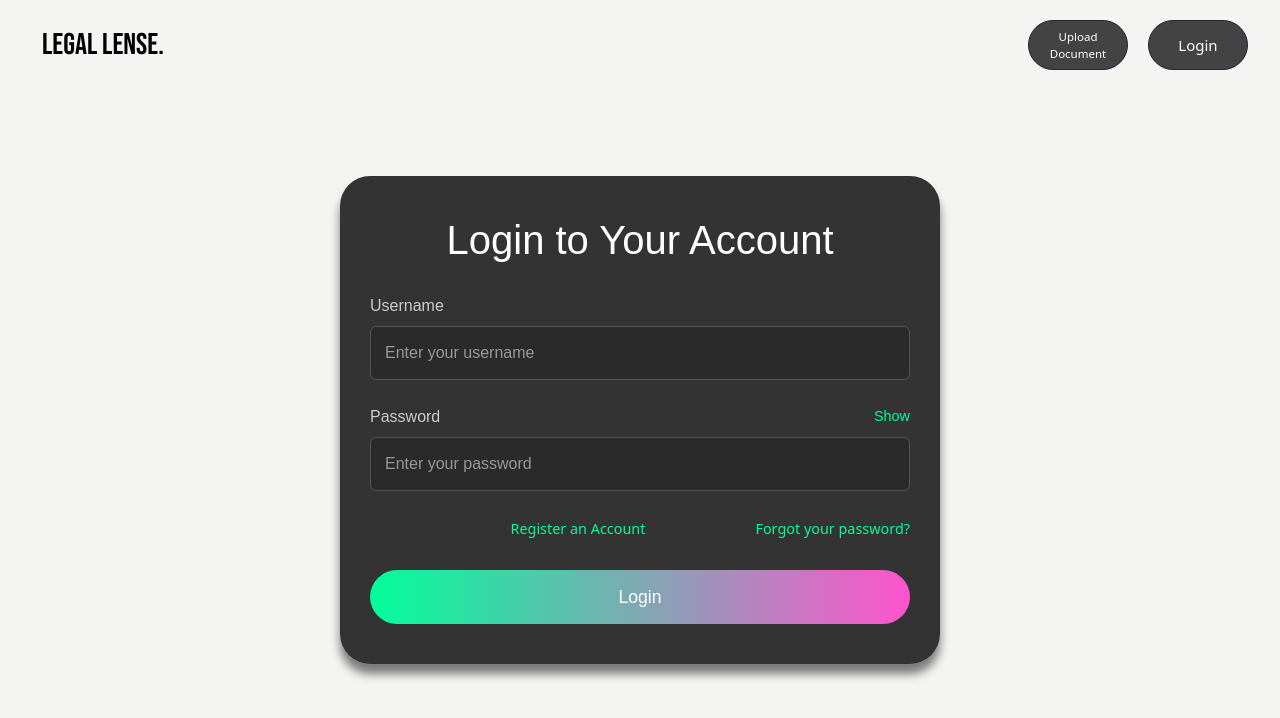
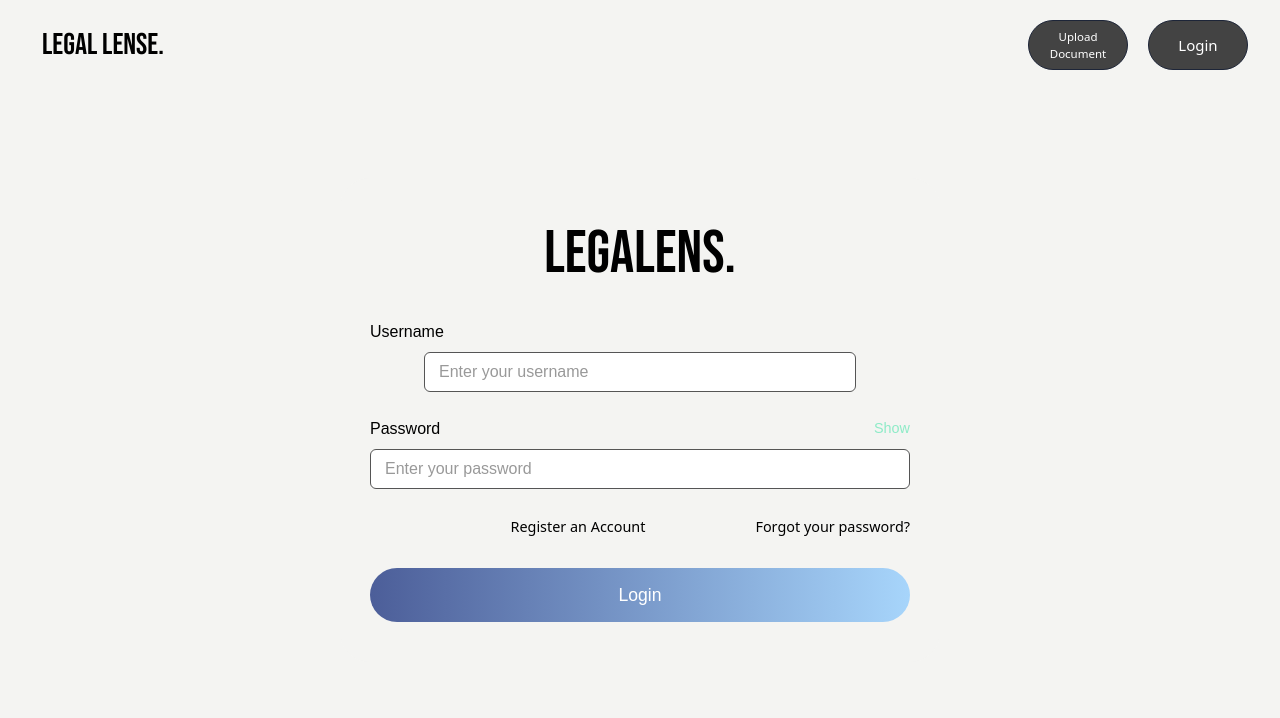
Before and after one commit to shengweikoh/Legallense, a React (Vite) app in the folder Frontend/: page /login in a window 1280 px wide. Shown: the top 718 px of the page. Built offline with nearby package versions, Linux system fonts and the light colour scheme.

Commit message:
login page

```diff
--- a/Frontend/src/Pages/Login.css
+++ b/Frontend/src/Pages/Login.css
@@ -4,7 +4,15 @@
     position: relative;
     min-height: 100vh;
 
+
   }
+
+.LegaLens{
+  color:black !important;
+  font-size:60px !important;
+  font-family: 'Bebas Neue', sans-serif !important;
+
+}
 
   .content-wrapper {
     display: flex;
@@ -18,9 +26,9 @@
     width: 100%;
     margin: 20px;
     padding: 40px 30px;
-    background-color: rgba(30, 30, 30, 0.9); /* Updated to dark background */
+    background-color: #f4f4f2;/* Updated to dark background */
     border-radius: 30px;
-    box-shadow: 0 10px 10px rgba(0, 0, 0, 0.5); /* Increased shadow for contrast */
+    border-bottom: black;
     position: relative;
     opacity: 100;
     transform: translateY(20px);
@@ -88,7 +96,7 @@
 
   .form-group .toggle-password {
     font-size: 0.9rem;
-    color: #00fe9b; /* Bright color for toggle */
+    color: #8debc7; /* Bright color for toggle */
     cursor: pointer;
     user-select: none;
   }
@@ -102,8 +110,35 @@
     margin-bottom: 30px;
   }
 
+.user-name{
+  color:black !important;
+
+}
+
+.password{
+  color:black !important;
+}
+
+
+.userinput{
+  background-color: white !important;
+  color:black !important;
+  height:40px;
+  width:80% !important;
+
+}
+
+
+.passwordinput{
+  background-color: white !important;
+  color:black !important;
+  height:40px;
+
+}
+
+
   .auth-links a {
-    color: #00fe9b;
+    color:black;
     text-decoration: none;
     font-size: 0.9rem;
   }
@@ -122,7 +157,7 @@
 
   button[type='submit'] {
     padding: 14px;
-    background: linear-gradient(90deg, #00fe9b, #ff53cd);
+    background: linear-gradient(90deg, #4c5e99, #a7d5fb);
     color: #ffffff;
     border: none;
     border-radius: 30px;
@@ -132,7 +167,7 @@
   }
 
   button[type='submit']:hover {
-    background: linear-gradient(90deg, #ff53cd, #00fe9b);
+    background: linear-gradient(90deg, #426352, #00fe9b);
   }
 
   /* Responsive styles */
--- a/Frontend/src/Pages/Login.jsx
+++ b/Frontend/src/Pages/Login.jsx
@@ -21,27 +21,29 @@ const Login = () => {
         <div className="content-wrapper" data-aos="zoom-in">
 
           <div className="login-container">
-            <h1>Login to Your Account</h1>
+            <h1 className = "LegaLens">LegaLens.</h1>
             <form>
               <div className="form-group">
-                <label htmlFor="username">Username</label>
+                <label className="user-name">Username</label>
                 <input
+                  className = "userinput"
                   type="text"
-                  id="username"
+                  id="userinput"
                   placeholder="Enter your username"
                   required
                 />
               </div>
               <div className="form-group">
-                <label htmlFor="password">
+                <label className="password">
                   Password{' '}
                   <span className="toggle-password">
                     Show
                   </span>
                 </label>
                 <input
+                  className = "passwordinput"
                   type="password"
-                  id="password"
+                  id="passwordinput"
                   placeholder="Enter your password"
                   required
                 />
```
